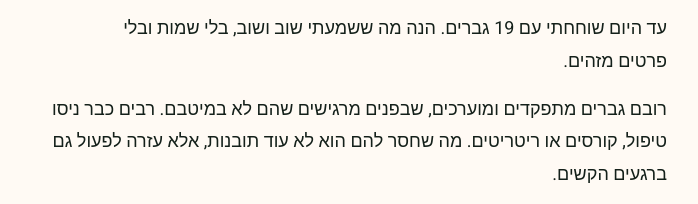
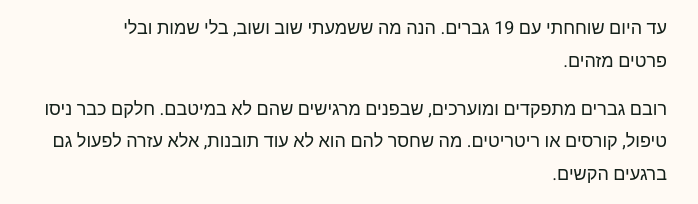
Before and after one commit to gadsprukt/interview, a plain HTML site: page index.html in a window 1280 px wide. Shown: the part 1572-1776 px from the top of the page, 293-991 px from the left. Drawn offline with Linux system fonts and the light colour scheme.

Commit message:
'חלקם' instead of 'רבים' per comment
Co-Authored-By: Claude Sonnet 5.5 <noreply@anthropic.com>
Claude-Session: https://claude.ai/code/session_0112rf9itDaMfPvcN6wXpraD

```diff
--- a/index.html
+++ b/index.html
@@ -132,7 +132,7 @@ a{color:var(--accent);text-underline-offset:3px;text-decoration-thickness:1px}
   <section>
     <h2>עם מי כבר דיברתי, ומה שמעתי</h2>
     <p>עד היום שוחחתי עם 19 גברים. הנה מה ששמעתי שוב ושוב, בלי שמות ובלי פרטים מזהים.</p>
-    <p>רובם גברים מתפקדים ומוערכים, שבפנים מרגישים שהם לא במיטבם. רבים כבר ניסו טיפול, קורסים או ריטריטים. מה שחסר להם הוא לא עוד תובנות, אלא עזרה לפעול גם ברגעים הקשים.</p>
+    <p>רובם גברים מתפקדים ומוערכים, שבפנים מרגישים שהם לא במיטבם. חלקם כבר ניסו טיפול, קורסים או ריטריטים. מה שחסר להם הוא לא עוד תובנות, אלא עזרה לפעול גם ברגעים הקשים.</p>
     <p>רבים סיפרו שהם מתחילים לפעול רק כשמגיע משבר, ושהיו רוצים להתחיל מוקדם יותר. גם שירות המילואים עלה בשיחות רבות, אפילו כשלא שאלתי עליו.</p>
   </section>
 
```
